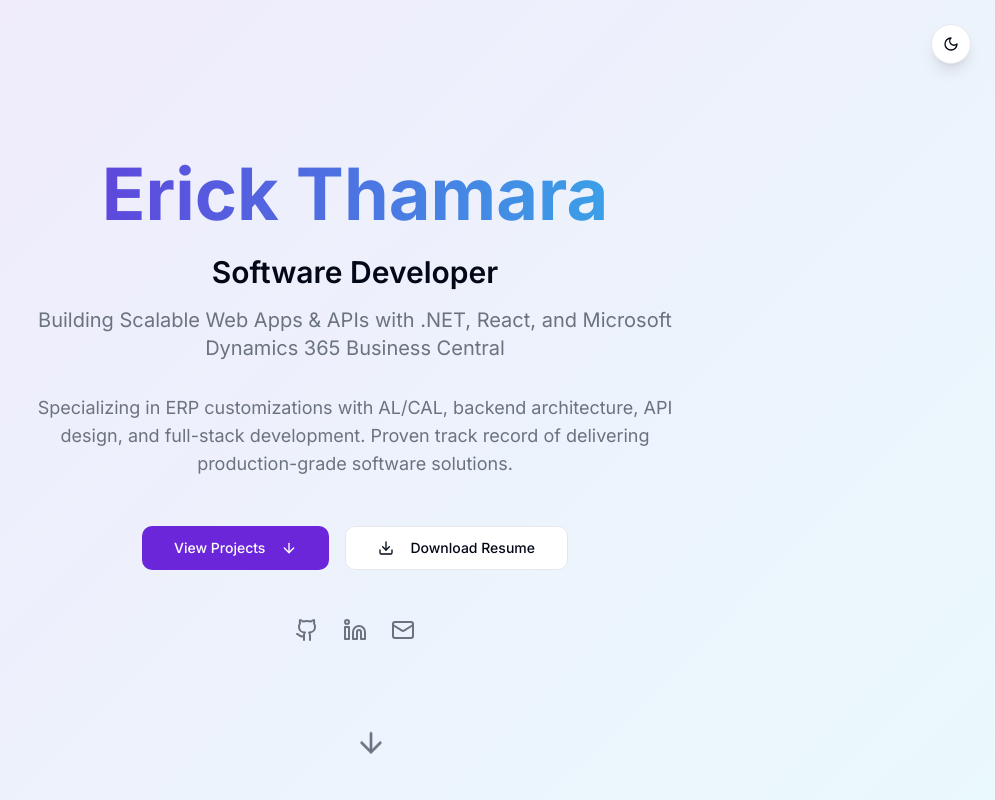
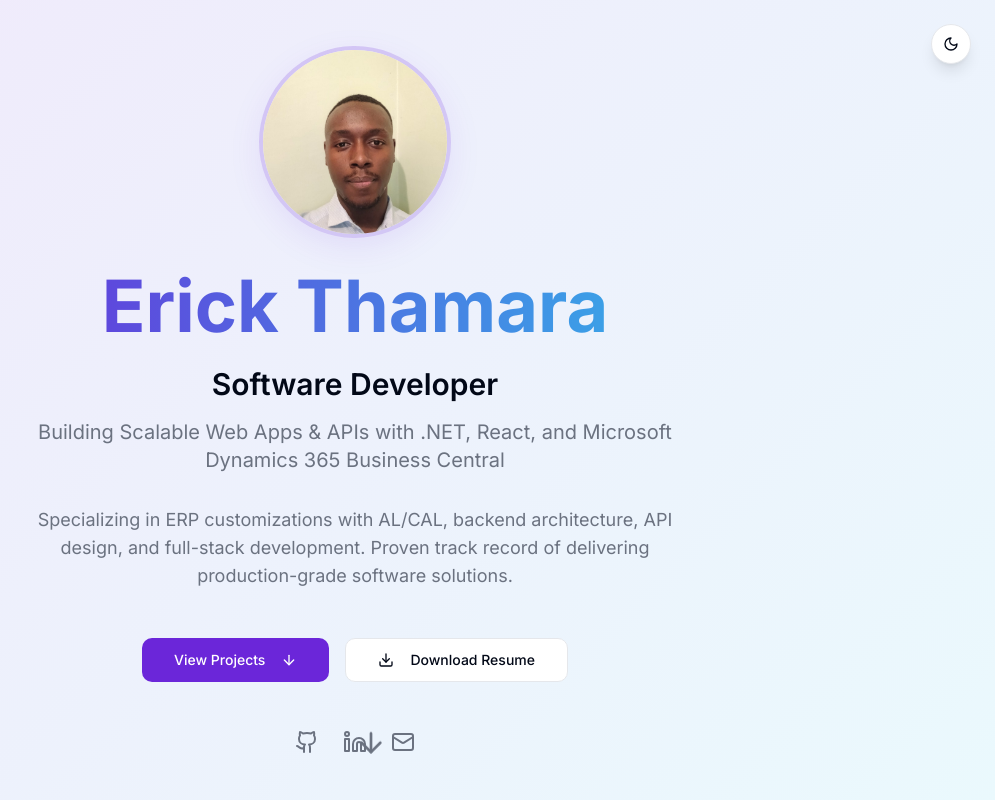
Before and after one commit to Erickthamara/erickthamara-dev-showcase, a React (Vite) app: page / in a window 1280 px wide. Shown: the top 800 px of the page, without its empty margins (285-1280 px from the left). Built offline with nearby package versions, Linux system fonts and the light colour scheme; no server answers; the HTML template or start-up script is replaced by a standard one.

Commit message:
Add profile photo

```diff
--- a/src/components/Hero.tsx
+++ b/src/components/Hero.tsx
@@ -1,5 +1,6 @@
 import { Button } from "@/components/ui/button";
 import { ArrowDown, Download, Github, Linkedin, Mail } from "lucide-react";
+import profilePhoto from "@/assets/profile-photo.jpg";
 
 const Hero = () => {
   const scrollToSection = (id: string) => {
@@ -13,6 +14,13 @@ const Hero = () => {
       <div className="container mx-auto px-6 relative z-10">
         <div className="max-w-4xl mx-auto text-center">
           <div className="animate-fade-in">
+            <div className="mb-8 flex justify-center">
+              <img
+                src={profilePhoto}
+                alt="Erick Thamara - Software Developer"
+                className="w-40 h-40 md:w-48 md:h-48 rounded-full object-cover border-4 border-primary/20 shadow-lg-custom"
+              />
+            </div>
             <h1 className="text-5xl md:text-7xl font-bold mb-6 bg-gradient-to-r from-primary to-accent bg-clip-text text-transparent">
               Erick Thamara
             </h1>
```
Also changed, not shown: src/assets/profile-photo.jpg (added).
